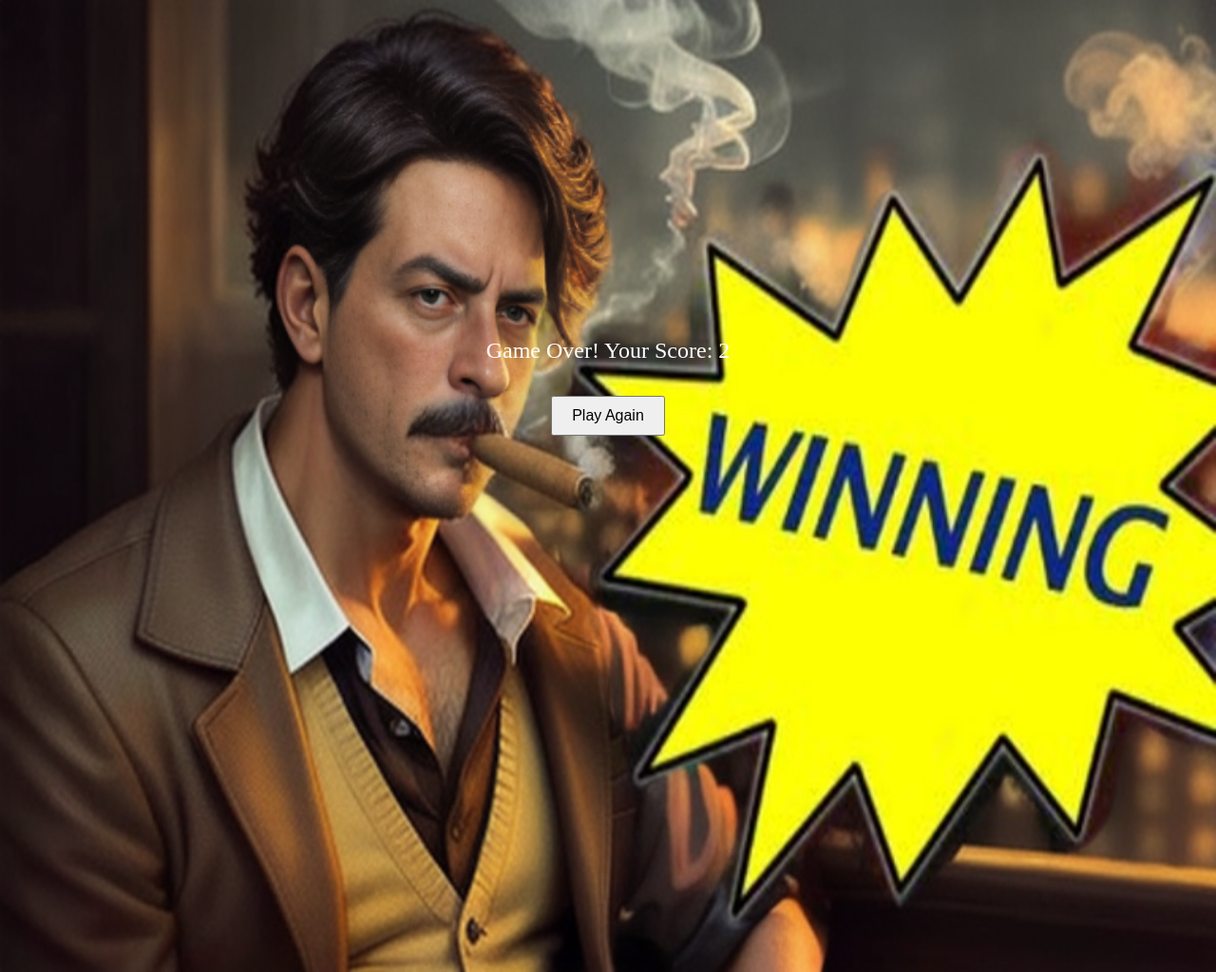
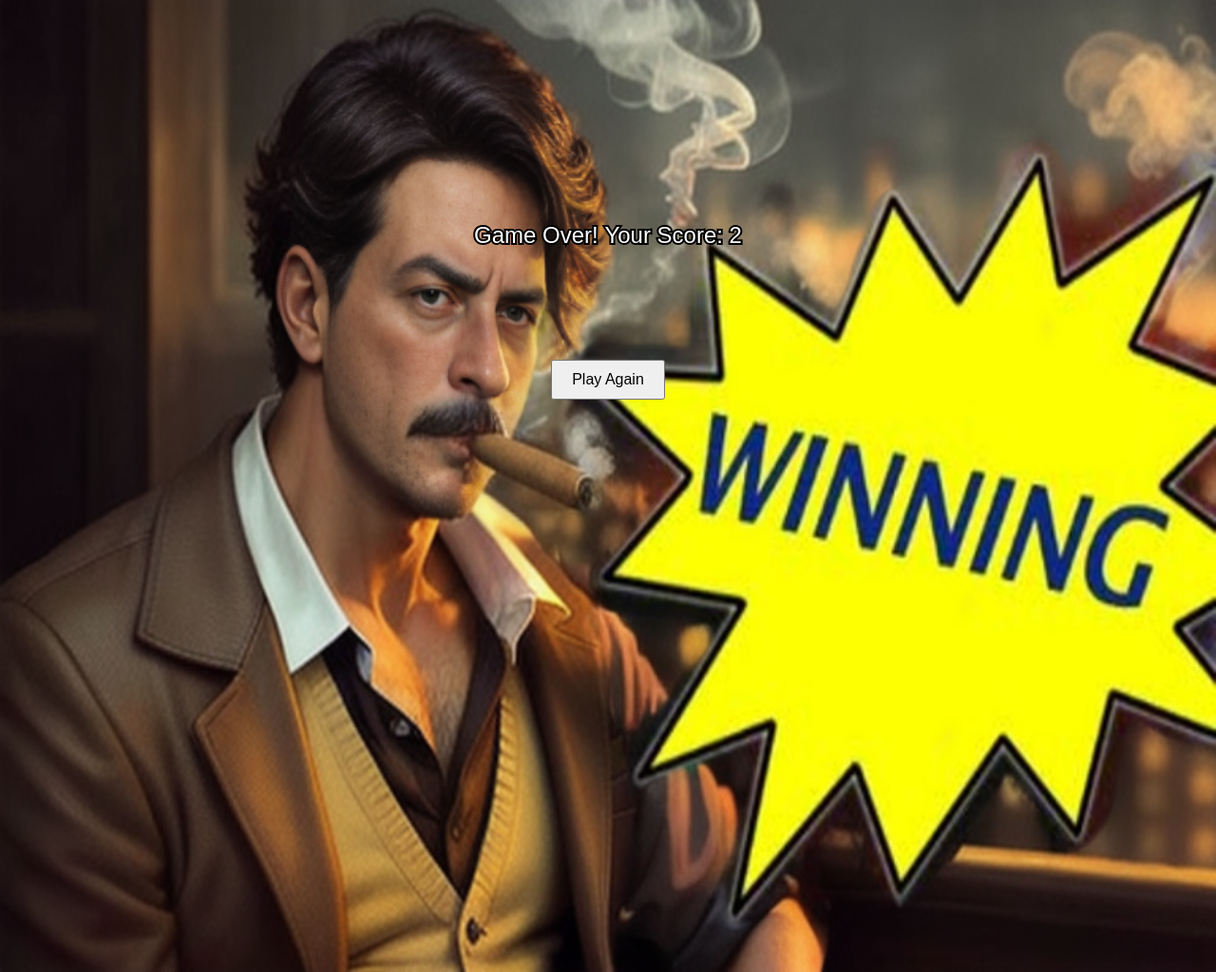
Before and after one commit to Soren8/shooting-star-js, a plain HTML site: page index.html in a window 1280 px wide. Shown: the whole page at 95% size. Drawn offline with Linux system fonts and the light colour scheme.

Commit message:
Text drawing updates
- create drawText() function
- draw text with black outline for increased legibility
- draw text centered on x coordinate
- move all text to js

```diff
--- a/game.js
+++ b/game.js
@@ -45,7 +45,6 @@ const menu = document.getElementById('menu');
 const gameOverDiv = document.getElementById('gameOver');
 const restartButton = document.getElementById('restartButton');
 const playAgainButton = document.getElementById('playAgainButton');
-const finalScore = document.getElementById('finalScore');
 
 // Event Listeners
 restartButton.addEventListener('click', () => {
@@ -86,7 +85,6 @@ function update() {
     }
     if (ballY > HEIGHT - 30) {
         gameState = 'GAME_OVER';
-        finalScore.textContent = score;
         gameOverDiv.style.display = 'flex';
     }
 
@@ -130,6 +128,18 @@ function update() {
     }
 }
 
+// Draw text with outline
+function drawText(text, x, y) {
+    ctx.font = '24px Arial';
+    ctx.lineWidth = 4;
+    ctx.fillStyle = '#FFF';
+    ctx.strokeStyle = '#000';
+    // Draw outline
+    ctx.strokeText(text, x - ctx.measureText(text).width / 2, y);
+    // Draw white text
+    ctx.fillText(text, x - ctx.measureText(text).width / 2, y);
+}
+
 // Draw game state for PLAYING
 function drawPlaying() {
     ctx.clearRect(0, 0, WIDTH, HEIGHT); // Clear canvas
@@ -149,9 +159,7 @@ function drawPlaying() {
     ctx.globalAlpha = 1;
 
     // Draw score
-    ctx.font = '24px Arial';
-    ctx.fillStyle = '#FFF';
-    ctx.fillText('Score: ' + score, 10, HEIGHT - 30);
+    drawText('Score: ' + score, 10, HEIGHT - 30);
 }
 
 // Draw game state for MENU
@@ -164,6 +172,7 @@ function drawMenu() {
 function drawGameOver() {
     ctx.clearRect(0, 0, WIDTH, HEIGHT); // Clear canvas
     ctx.drawImage(winningImage, 0, 0, WIDTH, HEIGHT);
+    drawText("Game Over! Your Score: " + score, WIDTH / 2, HEIGHT / 4)
 }
 
 // Check for collision
--- a/index.html
+++ b/index.html
@@ -40,7 +40,6 @@
         <button id="restartButton">Restart</button>
     </div>
     <div id="gameOver">
-        <p style="color: white; font-size: 24px;">Game Over! Your Score: <span id="finalScore"></span></p>
         <button id="playAgainButton">Play Again</button>
     </div>
     <script src="game.js"></script>
```
